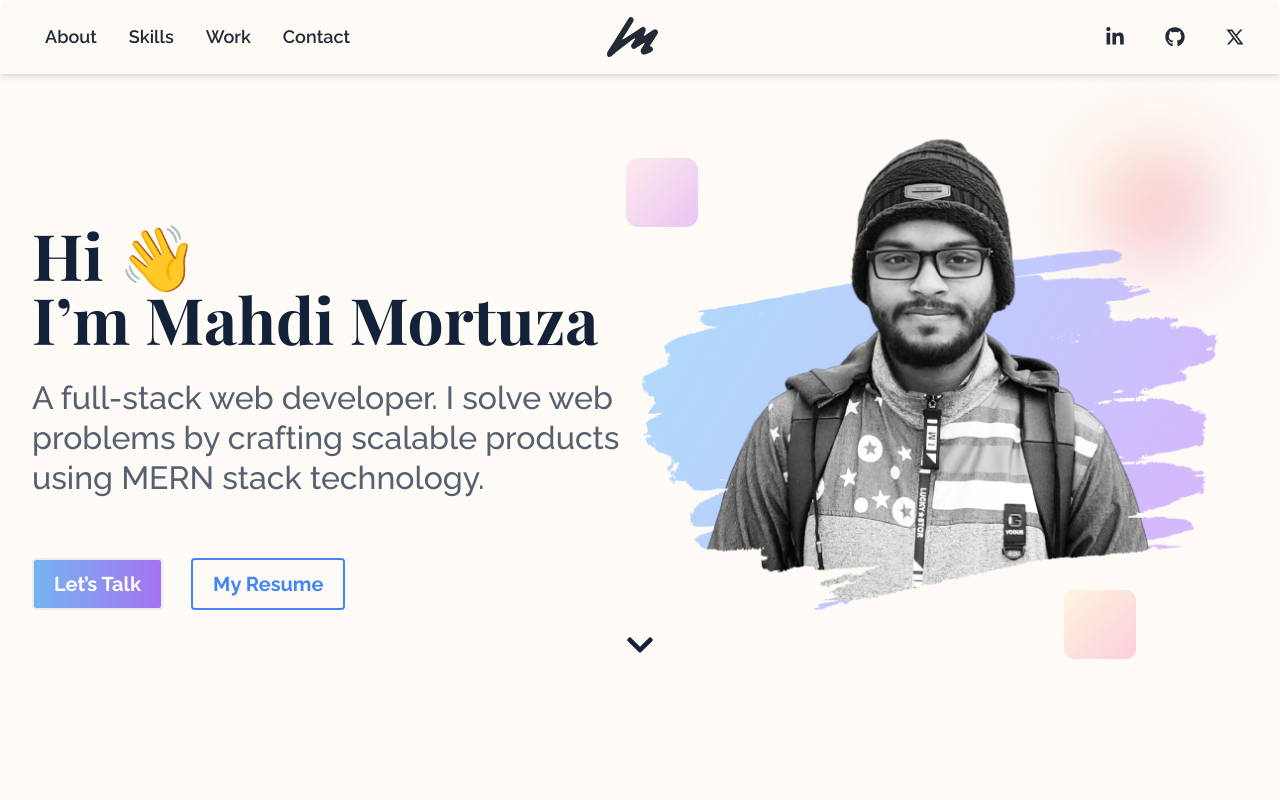
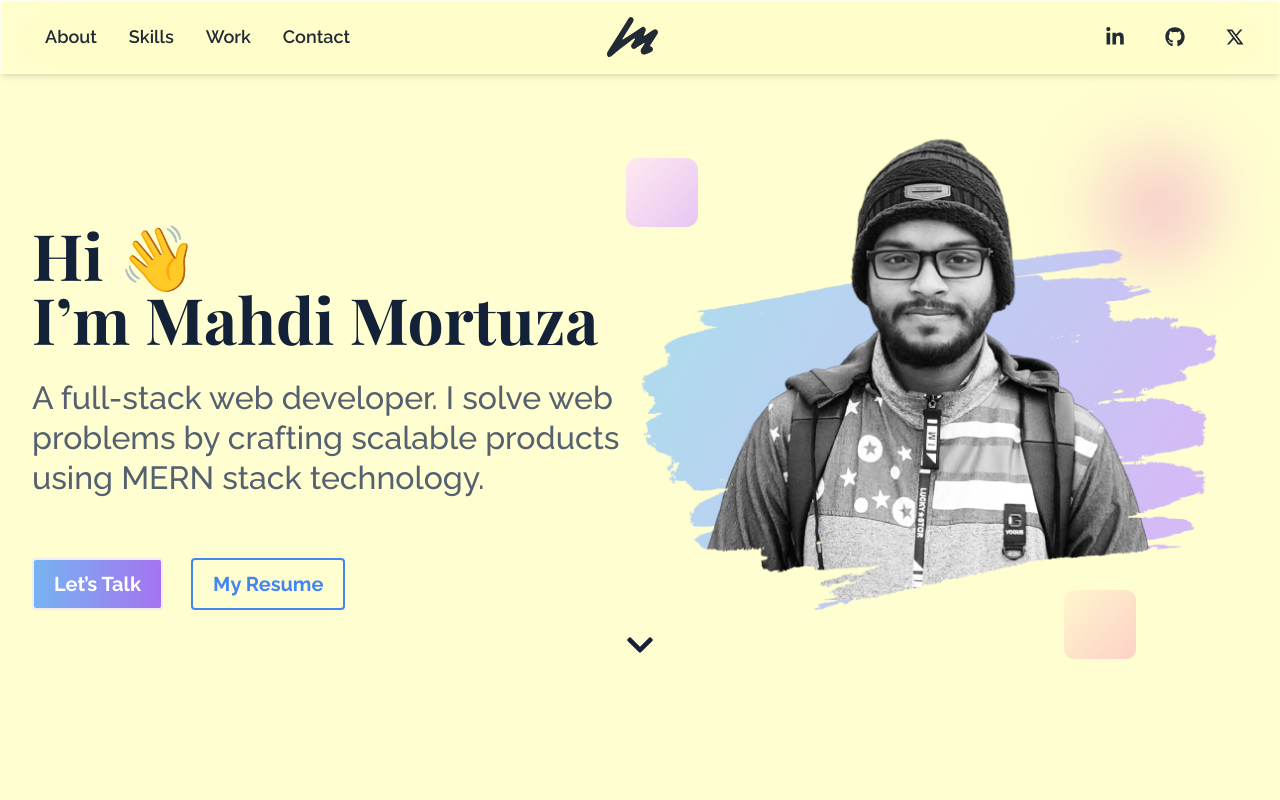
Before and after one commit to mahdimortuza/portfolio, a React (Vite) app: page / in a window 1280 px wide. Shown: the top 800 px of the page. Built offline with nearby package versions, Linux system fonts and the light colour scheme.

Commit message:
animation added

```diff
--- a/src/components/Contact.jsx
+++ b/src/components/Contact.jsx
@@ -35,7 +35,7 @@ const Contact = () => {
   return (
     <div
       name="contact"
-      className="bg-[#FEFAF6] max-w-[1350px] mx-auto flex flex-col md:flex-row md:justify-between items-center md:px-48 pt-[50px] md:pt-[68px] px-4"
+      className="bg-[#fffed0] max-w-[1350px] mx-auto flex flex-col md:flex-row md:justify-between items-center md:px-48 pt-[50px] md:pt-[68px] px-4"
     >
       <div>
         <h3 className="text-[#3D434D]  font-raleway text-[20px] md:text-[24px] font-semibold leading-[32px]">
--- a/src/components/Hero.jsx
+++ b/src/components/Hero.jsx
@@ -1,3 +1,4 @@
+import { motion } from "framer-motion";
 import { FaChevronDown } from "react-icons/fa";
 import { Link } from "react-scroll";
 import bgObject from "../assets/bg-objects/obj-1.svg";
@@ -9,20 +10,30 @@ const Hero = () => {
   return (
     <div
       name="about"
-      className="relative px-4 lg:px-8 bg-[#FEFAF6] max-w-[1350px] mx-auto pb-[37px] md:pb-16"
+      className="relative px-4 lg:px-8 bg-[#fffed0] max-w-[1350px] mx-auto pb-[37px] md:pb-16"
     >
       <img className="absolute top-0 right-0" src={bgObject}></img>
 
       <div className=" flex flex-col md:flex-row md:items-end md:justify-between pt-10 md:pt-5">
         <div className="md:w-[600px]">
-          <h1 className="font-playfair text-[rgb(19,34,56)] text-[48px] md:text-[64px] font-bold leading-[50px] md:leading-[64px]">
+          <motion.h1
+            className="font-playfair text-[rgb(19,34,56)] text-[48px] md:text-[64px] font-bold leading-[50px] md:leading-[64px]"
+            initial={{ opacity: 0, marginBottom: -15 }}
+            whileInView={{ opacity: 1, marginBottom: 0 }}
+            transition={{ duration: 1 }}
+          >
             Hi 👋 <br />
             I’m Mahdi Mortuza
-          </h1>
-          <p className="mt-[17px] md:mt-[27px] font-raleway font-medium text-[20px] md:text-[32px] text-[#556070] leading-[24px] md:leading-[40px]">
+          </motion.h1>
+          <motion.p
+            className="mt-[17px] md:mt-[27px] font-raleway font-medium text-[20px] md:text-[32px] text-[#556070] leading-[24px] md:leading-[40px]"
+            initial={{ opacity: 0, marginBottom: -15 }}
+            whileInView={{ opacity: 1, marginBottom: 0 }}
+            transition={{ delay: 0.5, duration: 1 }}
+          >
             A full-stack web developer. I solve web problems by crafting
             scalable products using MERN stack technology.
-          </p>
+          </motion.p>
           <div className="flex justify-center md:justify-start mt-[26px] md:mt-[60px] font-raleway leading-[40px] text-[18px] md:text-xl font-bold gap-7">
             <button
               className="px-[14px] md:px-5 py-2 md:py-[10px] bg-gradient-to-r from-[#75B4F1] to-[#A573F0] border-2 hover:border-[#4285F4]
--- a/src/components/Navigation.jsx
+++ b/src/components/Navigation.jsx
@@ -92,7 +92,7 @@ const StickyNavbar = () => {
   );
 
   return (
-    <Navbar className="sticky top-0 z-50 h-max max-w-full rounded-none px-4 py-2 lg:px-8 lg:py-4 bg-[#FEFAF6]">
+    <Navbar className="sticky top-0 z-50 h-max max-w-full rounded-none px-4 py-2 lg:px-8 lg:py-4 bg-[#fffed0]">
       <div className="flex items-center justify-between text-black max-w-[1350px] mx-auto">
         <div className="mr-4 hidden lg:block">{navList}</div>
 
--- a/src/components/ProjectIdeaCTA.jsx
+++ b/src/components/ProjectIdeaCTA.jsx
@@ -5,7 +5,7 @@ import obj2 from "../assets/fg-objects/fg-1.png";
 
 const ProjectIdeaCTA = () => {
   return (
-    <div className="bg-[#FEFAF6] max-w-[1350px] mx-auto pb-[83px] pt-[40px] md:pt-[95px] px-4 lg:px-8">
+    <div className="bg-[#fffed0] max-w-[1350px] mx-auto pb-[83px] pt-[40px] md:pt-[95px] px-4 lg:px-8">
       <div
         className="bg-cover h-[200px] md:bg-auto md:h-[450px] bg-no-repeat bg-center flex justify-center items-center relative"
         style={{ backgroundImage: `url(${titleBg})` }}
--- a/src/main.jsx
+++ b/src/main.jsx
@@ -7,7 +7,7 @@ import "./index.css";
 ReactDOM.createRoot(document.getElementById("root")).render(
   <React.StrictMode>
     <ThemeProvider>
-      <div className=" bg-[#FEFAF6]">
+      <div className=" bg-[#fffed0]">
         <Home />
       </div>
     </ThemeProvider>
```
